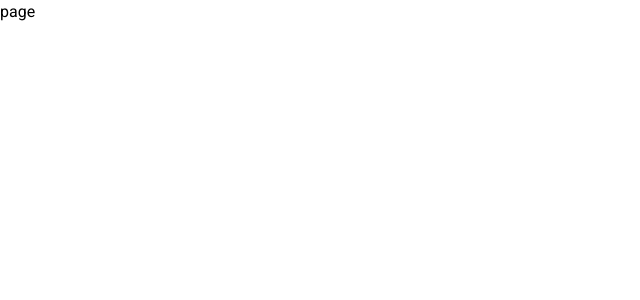
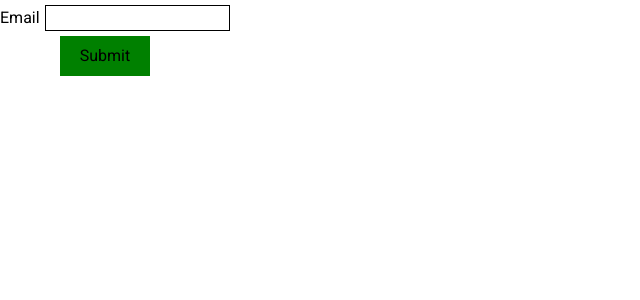
Before and after one commit to AnkitaDhimanContriverz/NextJs, a Next.js app: page /profile in a window 1280 px wide. Shown: the top 300 px of the page, without its empty margins (0-640 px from the left). Built offline with nearby package versions, Linux system fonts and the light colour scheme.

Commit message:
3-july-2023

```diff
--- a/package.json
+++ b/package.json
@@ -16,12 +16,15 @@
     "@types/react": "18.2.14",
     "@types/react-dom": "18.2.6",
     "autoprefixer": "10.4.14",
+    "axios": "^1.4.0",
     "eslint": "8.43.0",
     "eslint-config-next": "13.4.7",
     "next": "13.4.7",
     "postcss": "8.4.24",
     "react": "18.2.0",
     "react-dom": "18.2.0",
+    "react-loading-skeleton": "^3.3.1",
+    "swr": "^2.2.0",
     "tailwindcss": "3.3.2",
     "typescript": "5.1.6"
   }
--- a/src/app/page.tsx
+++ b/src/app/page.tsx
@@ -6,7 +6,7 @@ export default function Page() {
   // return <Sidebar />;
   return (
     <div>
-      <Link href="/sidebar">sidebar</Link>
+      <Link href="/sidebar">View</Link>
       <br />
 
       <Link href="/counter">counter</Link>
--- a/src/app/profile/page.tsx
+++ b/src/app/profile/page.tsx
@@ -1,14 +1,52 @@
-import React from "react";
+"use client";
+import type { NextPage } from "next";
+import { FormEvent, useState } from "react";
 
-const data = [
-  {
-    id: 1,
-    firstName: "son-hyuenk",
-    profession: "Business Executive",
-    Age: 30,
-    JoinedOn: "23-03-2023",
-  },
-];
-export default function Profile() {
-  return <div>page</div>;
-}
+const Form: NextPage = () => {
+  const [email, setEmail] = useState("");
+
+  async function saveFormData(data: object) {
+    return (
+      await fetch("/api/form"),
+      {
+        body: JSON.stringify(data),
+        headers: { "Content-Type": "application/json" },
+        method: "POST",
+      }
+    );
+  }
+
+  const onSubmit = async (e: FormEvent) => {
+    e.preventDefault();
+    await saveFormData({ email: email });
+  };
+
+  return (
+    <form onSubmit={onSubmit}>
+      <div>
+        <label htmlFor="email">Email</label>
+        <input
+          type="email"
+          autoComplete="email"
+          name="email"
+          required={true}
+          value={email}
+          onChange={(e) => setEmail(e.target.value)}
+          style={{ borderWidth: 1, margin: 5, borderColor: "black" }}
+        />
+      </div>
+      <button
+        style={{
+          width: 90,
+          height: 40,
+          backgroundColor: "green",
+          marginLeft: 60,
+        }}
+      >
+        Submit
+      </button>
+    </form>
+  );
+};
+
+export default Form;
--- a/src/app/sidebar/page.tsx
+++ b/src/app/sidebar/page.tsx
@@ -1,21 +1,22 @@
 "use client";
-
-import { createContext, useContext, useState } from "react";
+import axios from "axios";
+import useSWR from "swr";
 import Image from "next/image";
 import imageShow from "../download.png";
-const SideBarContext = createContext({});
+import React from "react";
 
 export default function Sidebar() {
-  const [isOpen, setIsOpen] = useState();
+  const [details, setDetails] = React.useState();
+  const address = `https://randomuser.me/api/?results=1`;
+  const getData = async () =>
+    await axios
+      .get(`https://randomuser.me/api/?results=1`)
+      .then((res) => res.data);
 
-  return (
-    <SideBarContext.Provider value={{ isOpen }}>
-      <OpenSideBar />
-    </SideBarContext.Provider>
-  );
-}
-function OpenSideBar() {
-  const isOpen = useContext(SideBarContext);
+  const { data, error } = useSWR(address, getData);
+  if (error) <p>Error occured</p>;
+  if (!data) <h1>PLease wait...</h1>;
+
   return (
     <div
       style={{
@@ -24,20 +25,28 @@ function OpenSideBar() {
         gridTemplateColumns: "repeat(auto-fit, minmax(400px, auto))",
       }}
     >
-      {isOpen && (
-        <div style={{ position: "relative", height: "400px" }}>
+      <div style={{ position: "relative", height: "200px" }}>
         {" "}
         <Image
           alt="demo image"
           src={imageShow}
           fill
-            sizes="(min-width: 808px) 50vw, 100vw"
+          sizes="(min-width: 808px) 40vw, 80vw"
           style={{
             objectFit: "contain", // cover, contain, none
           }}
         />
       </div>
-      )}
+      {data &&
+        data.results.map((item: any) => (
+          <div>
+            <p>Name: {item.name.first}</p>
+            <p>Age: {item.dob.age}</p>
+            <p>Gender: {item.gender}</p>
+            <p>Country: {item.location.country}</p>
+            <p>Pin: {item.location.postcode}</p>
+          </div>
+        ))}
     </div>
   );
 }
```
Also changed, not shown: 1 other file (tests, documents, lock files or other folders). Lines whose indentation alone changed are shown as unchanged.
